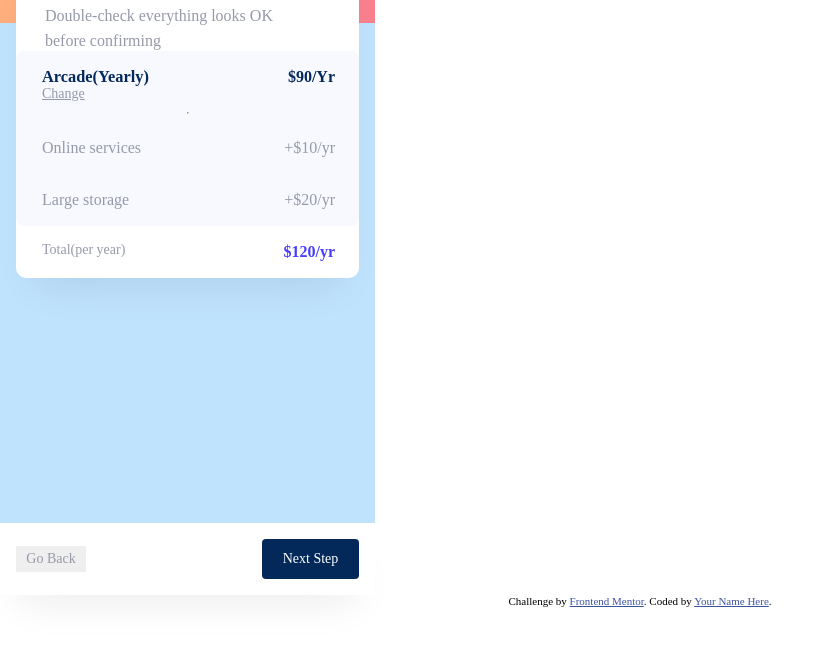
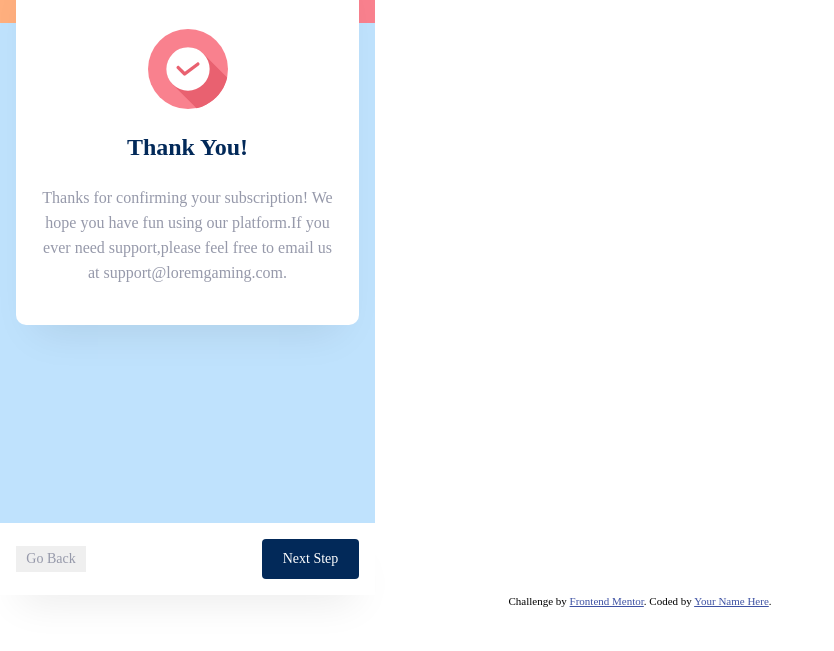
Before and after one commit to BlueDragn/multi-step-form, a plain HTML site: page index.html in a window 1280 px wide. Shown: the part 149-800 px from the top of the page, without its empty margins (0-834 px from the left). Drawn offline with Linux system fonts and the light colour scheme.

Commit message:
Added thank_you Card

```diff
--- a/index.html
+++ b/index.html
@@ -244,7 +244,7 @@
       <!--- Step_03 Ends ------>
 
       <!-----Step_04 Begins--------->
-      <div class="form-container" id="Order_summary">
+      <div class="form-container" id="Order_summary" style="display: none;">
         <div class="header-info">
           <h2>Finishing up</h2>
           <p>Double-check everything looks OK before confirming</p>
@@ -275,7 +275,19 @@
         </article>
 
       </div>
+      <!--- Thank You Card-->
+      <div class="thank-container form-container">
+        <article class="thanks_note">
+          <img src="assets/images/icon-thank-you.svg">
+          <h1>Thank You!</h1>
+          <P>Thanks for confirming your subscription!
+           We hope you have fun using our platform.If you ever need support,please feel free to email us at support@loremgaming.com.
+          </P>
+        </article>
+
+      </div>
     </section>
+
     <!-- Middle section ends-->
     <section class="footer" id="footer">
       <button class="go-back-btn">
--- a/style.css
+++ b/style.css
@@ -618,5 +618,43 @@ text-align: right;
 color: #483EFF;
 
 }
+/** Thank you Card **/
 
+.thanks_note{
+    display: flex;
+    flex-direction: column;
+    justify-content: space-evenly;
+    align-items: center;
+    text-align: center;
+}
+.thanks_note > img{
+    margin-top: 79px;
+}
+.thanks_note > h1{
+    font-family: 'Ubuntu';
+font-style: normal;
+font-weight: 700;
+font-size: 24px;
+line-height: 28px;
+/* identical to box height */
+text-align: center;
+/* Denim */
+color: #022959;
+
+margin-top:24px;
+margin-bottom: 0;
+}
+.thanks_note >p{
+    font-family: 'Ubuntu';
+font-style: normal;
+font-weight: 400;
+font-size: 16px;
+line-height: 25px;
+/* or 156% */
+/* text-align: center; */
+/* Grey */
+padding: 24px;;
+color: #9699AA;
+margin-top:0;
+}
 /** Middle Section Ends **/
```
